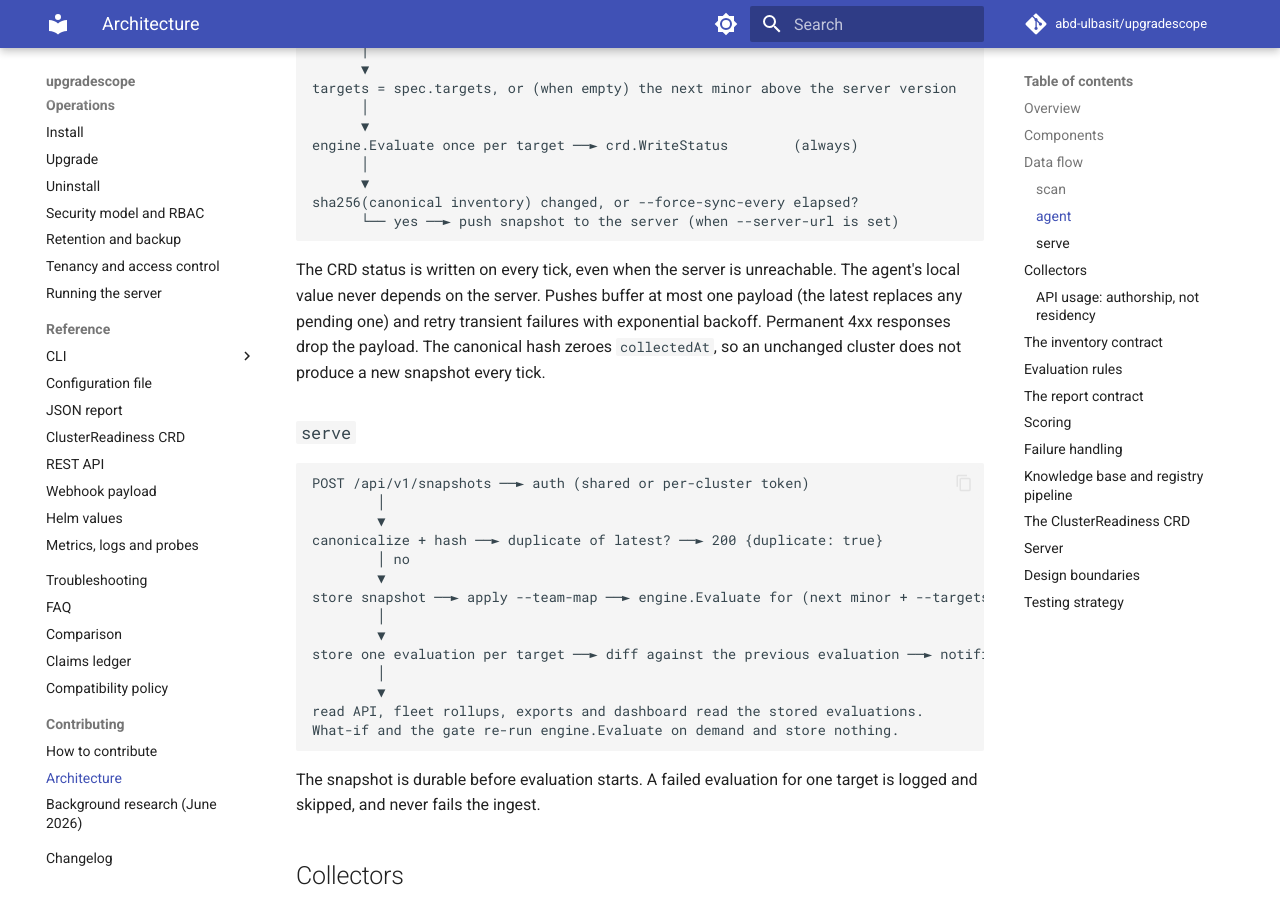
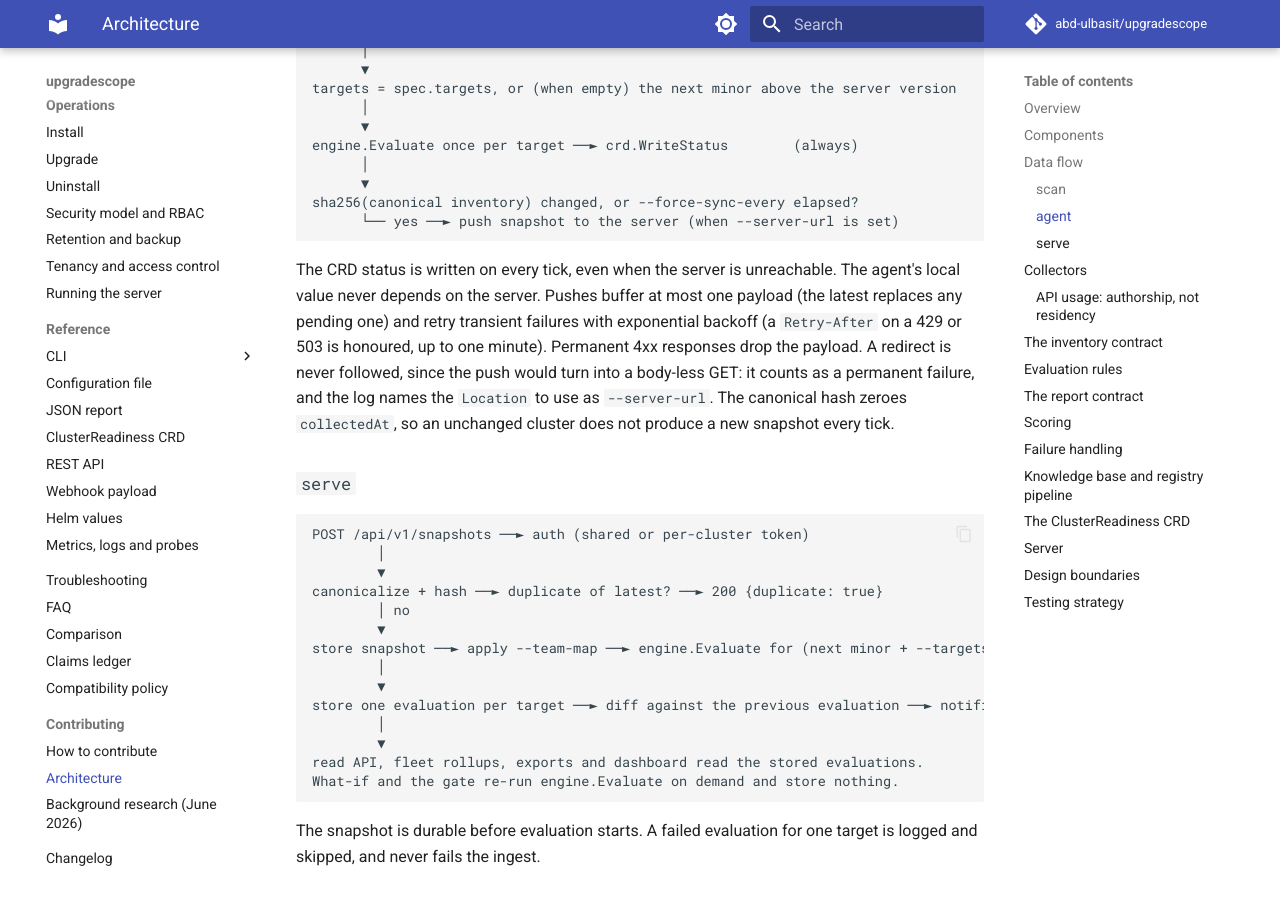
Before and after one commit to abd-ulbasit/upgradescope, an MkDocs documentation site: the page built from docs/architecture.md, in a window 1280 px wide and 900 px high, scrolled down 3455 px. Built offline with MkDocs 1.6.1 and Material for MkDocs 9.7.7, drawn with Linux system fonts in a browser that asks for light colours; comment, search, counter and statistics services are not loaded.

Commit message:
docs(agent): describe redirect refusal and Retry-After in the push path
The architecture page described retries and permanent 4xx drops but not the
two cases the push client now handles explicitly: a redirect is never
followed and counts as a permanent failure, and Retry-After is honoured up
to the one-minute backoff cap.

Fixes #190

Co-Authored-By: Claude Fable 5 <noreply@anthropic.com>

```diff
--- a/docs/architecture.md
+++ b/docs/architecture.md
@@ -118,8 +118,11 @@ sha256(canonical inventory) changed, or --force-sync-every elapsed?
 The CRD status is written on every tick, even when the server is
 unreachable. The agent's local value never depends on the server. Pushes
 buffer at most one payload (the latest replaces any pending one) and retry
-transient failures with exponential backoff. Permanent 4xx responses drop
-the payload. The canonical hash zeroes `collectedAt`, so an unchanged cluster
+transient failures with exponential backoff (a `Retry-After` on a 429 or 503
+is honoured, up to one minute). Permanent 4xx responses drop the payload. A
+redirect is never followed, since the push would turn into a body-less GET:
+it counts as a permanent failure, and the log names the `Location` to use as
+`--server-url`. The canonical hash zeroes `collectedAt`, so an unchanged cluster
 does not produce a new snapshot every tick.
 
 ### `serve`
```
